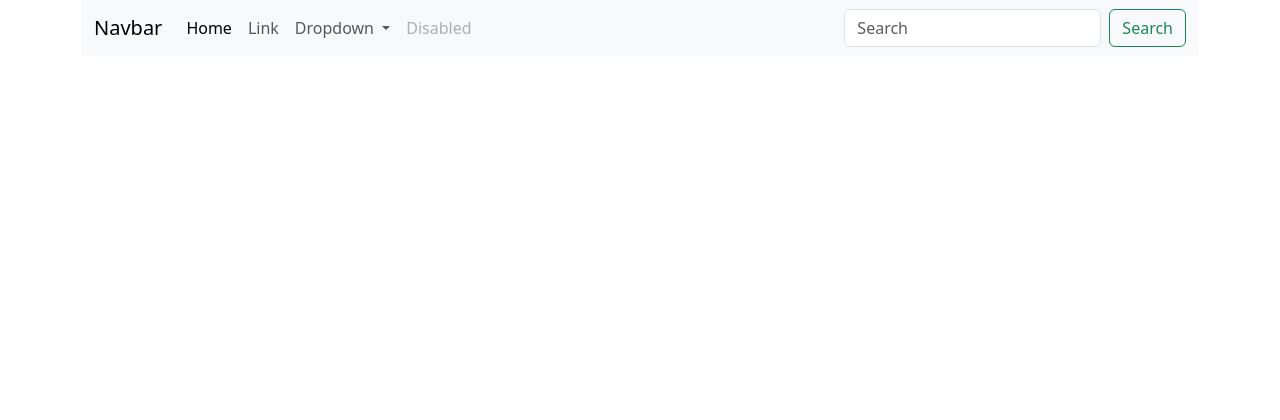
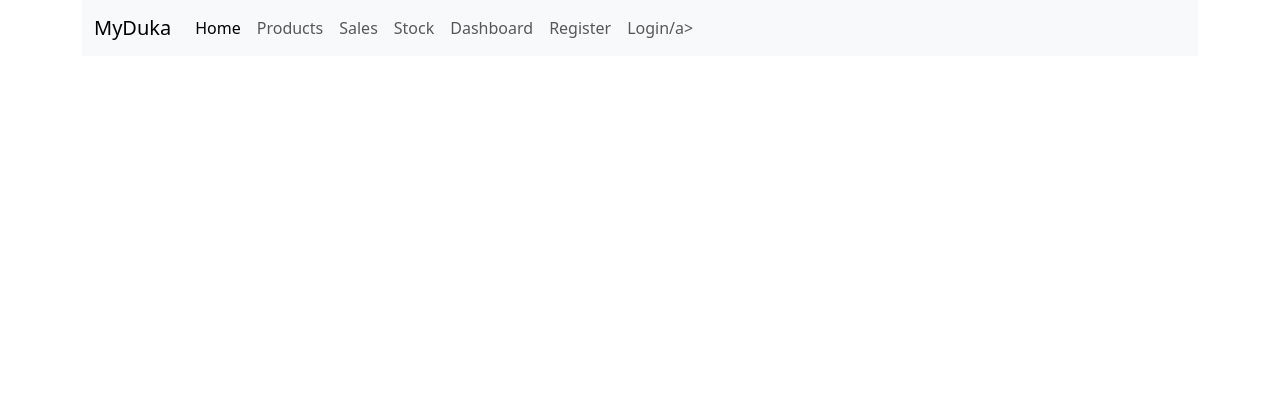
Before and after one commit to ruthndiko43/myduka, a Flask app: page /dashboard in a window 1280 px wide. Shown: the top 420 px of the page. Run offline with Flask 3, Linux system fonts and the light colour scheme; some libraries are stand-ins or nearby versions.

Commit message:
displaying data in flask

```diff
--- a/database.py
+++ b/database.py
@@ -1,7 +1,7 @@
 import psycopg2
 
 #establishing a connection to a postgres db
-conn = psycopg2.connect(host='localhost',port=5432,user='postgres',password='6979',dbname='myduka')
+conn = psycopg2.connect(host='localhost',port=5432,user='postgres',password='1234',dbname='myduka')
 
 #cur object
 cur = conn.cursor()
--- a/main.py
+++ b/main.py
@@ -1,16 +1,19 @@
 from flask import Flask,render_template
+from database import get_products
 
 #flask instance
 app = Flask(__name__)
 
-@app.route('/index')
-def index():
-    return render_template("index.html")
+@app.route('/')
+def home():
+    number = 100
+    return render_template("index.html",value = number)
 
 
-@app.route('/product')
+@app.route('/products')
 def products():
-    return render_template("product.html")
+    products_data = get_products()
+    return render_template("products.html",products_data=products_data)
 
 @app.route('/sales')
 def sales():
--- a/templates/base.html
+++ b/templates/base.html
@@ -6,7 +6,18 @@
     <meta name="viewport" content="width=device-width, initial-scale=1.0">
     <link href="https://cdn.jsdelivr.net/npm/bootstrap@5.3.8/dist/css/bootstrap.min.css" rel="stylesheet"
         integrity="sha384-sRIl4kxILFvY47J16cr9ZwB07vP4J8+LH7qKQnuqkuIAvNWLzeN8tE5YBujZqJLB" crossorigin="anonymous">
-    <title> {% block title %}  {% endblock %}</title>
+    <link rel="stylesheet" href="/static/index.css">
+    <!-- datatable css cdn link -->
+    <link rel="stylesheet" href="https://cdnjs.cloudflare.com/ajax/libs/twitter-bootstrap/5.3.3/css/bootstrap.min.css">
+    <link rel="stylesheet" href="https://cdn.datatables.net/2.3.8/css/dataTables.bootstrap5.css">
+
+    <!-- datatables script cdn links -->
+    <script src="https://code.jquery.com/jquery-3.7.1.js"></script>
+    <script src="https://cdnjs.cloudflare.com/ajax/libs/twitter-bootstrap/5.3.3/js/bootstrap.bundle.min.js"></script>
+    <script src="https://cdn.datatables.net/2.3.8/js/dataTables.js"></script>
+    <script src="https://cdn.datatables.net/2.3.8/js/dataTables.bootstrap5.js"></script>
+
+    <title> {% block title %} {% endblock %}</title>
 </head>
 
 <body>
@@ -16,7 +27,7 @@
         <div>
             <nav class="navbar navbar-expand-lg bg-body-tertiary">
                 <div class="container-fluid">
-                    <a class="navbar-brand" href="#">Navbar</a>
+                    <a class="navbar-brand" href="#">MyDuka</a>
                     <button class="navbar-toggler" type="button" data-bs-toggle="collapse"
                         data-bs-target="#navbarSupportedContent" aria-controls="navbarSupportedContent"
                         aria-expanded="false" aria-label="Toggle navigation">
@@ -28,30 +39,26 @@
                                 <a class="nav-link active" aria-current="page" href="#">Home</a>
                             </li>
                             <li class="nav-item">
-                                <a class="nav-link" href="#">Link</a>
-                            </li>
-                            <li class="nav-item dropdown">
-                                <a class="nav-link dropdown-toggle" href="#" role="button" data-bs-toggle="dropdown"
-                                    aria-expanded="false">
-                                    Dropdown
-                                </a>
-                                <ul class="dropdown-menu">
-                                    <li><a class="dropdown-item" href="#">Action</a></li>
-                                    <li><a class="dropdown-item" href="#">Another action</a></li>
-                                    <li>
-                                        <hr class="dropdown-divider">
-                                    </li>
-                                    <li><a class="dropdown-item" href="#">Something else here</a></li>
-                                </ul>
+                                <a class="nav-link" href="#">Products</a>
                             </li>
                             <li class="nav-item">
-                                <a class="nav-link disabled" aria-disabled="true">Disabled</a>
+                                <a class="nav-link" href="#">Sales</a>
                             </li>
+                            <li class="nav-item">
+                                <a class="nav-link" href="#">Stock</a>
+                            </li>
+                            <li class="nav-item">
+                                <a class="nav-link" href="#">Dashboard</a>
+                            </li>
+                            <li class="nav-item">
+                                <a class="nav-link" href="#">Register</a>
+                            </li>
+                            <li class="nav-item">
+                                <a class="nav-link" href="#">Login/a>
+                            </li>
+
                         </ul>
-                        <form class="d-flex" role="search">
-                            <input class="form-control me-2" type="search" placeholder="Search" aria-label="Search" />
-                            <button class="btn btn-outline-success" type="submit">Search</button>
-                        </form>
+
                     </div>
                 </div>
             </nav>
@@ -65,7 +72,7 @@
 
 
 
-         {% endblock %}
+        {% endblock %}
 
 
 
@@ -75,10 +82,15 @@
         <div style="margin-top: 600px; color: red;">
             <p>FOOTER</p>
         </div>
+
+
     </div>
     <script src="https://cdn.jsdelivr.net/npm/bootstrap@5.3.8/dist/js/bootstrap.bundle.min.js"
         integrity="sha384-FKyoEForCGlyvwx9Hj09JcYn3nv7wiPVlz7YYwJrWVcXK/BmnVDxM+D2scQbITxI"
         crossorigin="anonymous"></script>
+    <script>
+        new DataTable('#example');
+    </script>
 </body>
 
 </html>
--- a/templates/index.html
+++ b/templates/index.html
@@ -8,6 +8,9 @@
     <p>this is the home page</p>
     <p>Home page test</p>
 
+
+    <h1>{{ value }}</h1>
+
 </div>
 
 
```
Also changed, not shown: templates/product.html (deleted, +0 -12 lines), templates/products.html (added, +34 -0 lines), readMe.md, static/index.css (added).
